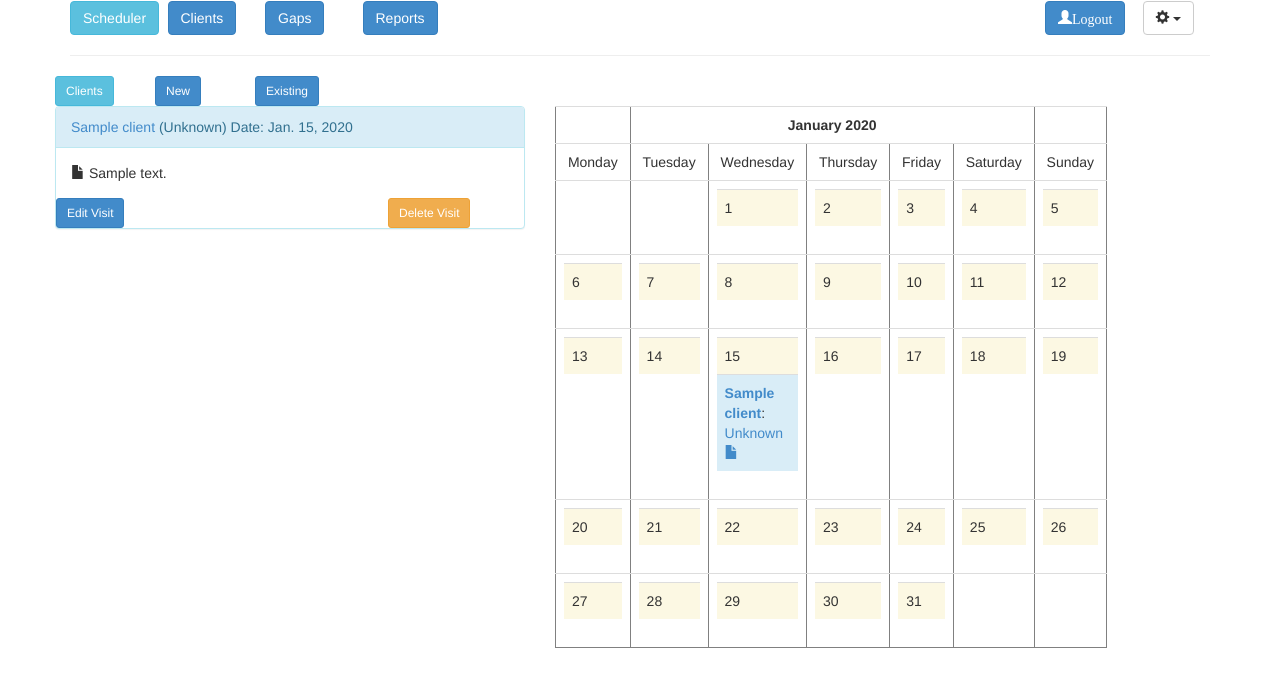
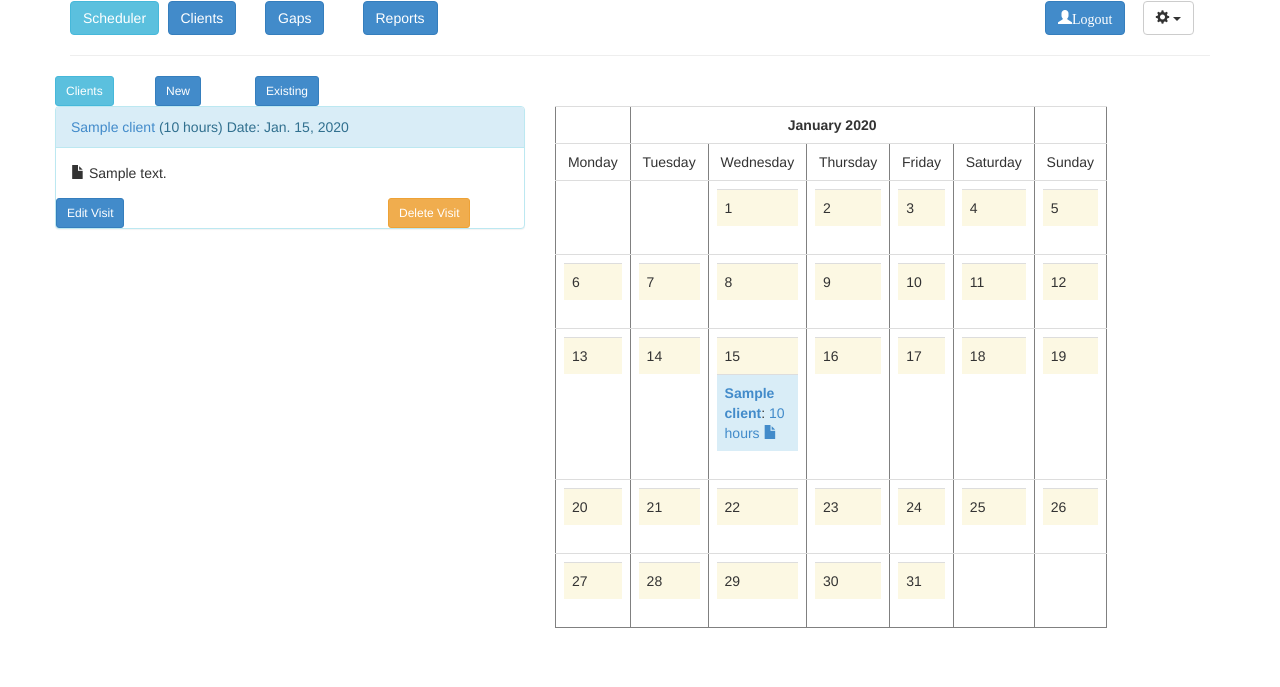
Before and after one commit to dwagon/Scheduler, a Django app: page /visit/1/ in a window 1280 px wide. Shown: the top 687 px of the page. Run offline with Django 3.2, Linux system fonts and the light colour scheme; a user stored in the database is signed in; tables that the repository leaves empty hold one stand-in row (values such as "Sample post"); parts of the project's set-up code (start-up, migrations or seed data) failed here and were passed over; some libraries are stand-ins or nearby versions.

Commit message:
Convert duration from a choices field to a straight int - Issue 15

```diff
--- a/scheduler/client/models.py
+++ b/scheduler/client/models.py
@@ -4,10 +4,6 @@ import datetime
 DOW_CHOICES = (
     (0, 'Monday'), (1, 'Tuesday'), (2, 'Wednesday'), (3, 'Thursday'),
     (4, 'Friday'), (5, 'Saturday'), (6, 'Sunday'), (7, 'Anyday'))
-
-DUR_CHOICES = (
-    (0, 'Unknown'), (1, 'Hour'), (2, '1/4 Day'), (3, '1/3 Day'),
-    (4, '1/2 Day'), (9, 'Full Day'))
 
 
 ################################################################################
@@ -17,7 +13,7 @@ class Client(models.Model):
     name = models.CharField(max_length=200, unique=True)
     regularity = models.PositiveSmallIntegerField(help_text="How many weeks between visits")
     dayofweek = models.SmallIntegerField(choices=DOW_CHOICES)
-    duration = models.SmallIntegerField(choices=DUR_CHOICES)
+    duration = models.SmallIntegerField(default=0, help_text="Number of hours per visit")
     note = models.CharField(max_length=250, blank=True)
     flexible = models.BooleanField(default=False)   # Legacy
     startdate = models.DateField(null=True, default=None, help_text="Schedule visits from this date (YYYY-MM-DD)")
--- a/scheduler/client/templates/client/client_view.html
+++ b/scheduler/client/templates/client/client_view.html
@@ -3,7 +3,7 @@
     <div class="panel-body">
     Every {{client.regularity}} weeks
     {{client.get_dayofweek_display}}
-    for {{client.get_duration_display}}
+    for {{client.duration}} hours
     <br>
     {% if client.startdate or client.enddate %}
         Date Range: {{client.daterange}}
--- a/scheduler/report/templates/report/customer_report.html
+++ b/scheduler/report/templates/report/customer_report.html
@@ -2,13 +2,13 @@
 {% block report_content %}
 <div class="table-responsive">
 <table class="table table-striped"">
-    <tr><th>Client</th> <th>Regularity</th> <th>Day of Week</th> <th>Duration</th> <th>Dates</th> <th>Notes</th></tr>
+    <tr><th>Client</th> <th>Regularity</th> <th>Day of Week</th> <th>Duration (hrs)</th> <th>Dates</th> <th>Notes</th></tr>
     {% for client in clients %}
         <tr>
         <td><a href="{% url 'clientDetail' client.id %}">{{client.name}}</a></td>
         <td>{{client.regularity}}</td>
         <td>{{client.get_dayofweek_display}}</td>
-        <td>{{client.get_duration_display}}</td>
+        <td>{{client.duration}}</td>
         <td>{{client.daterange}}</td>
         <td>{{client.note}}</td>
         </tr>
--- a/scheduler/report/templates/report/month.html
+++ b/scheduler/report/templates/report/month.html
@@ -58,7 +58,7 @@
                             {% endif %}
                         >
                             <a href="{% url "clientDetail" visit.client.id %}"><b>{{ visit.client.name }}</b></a>:
-                            <a href="{% url "visitDetail" visit.id %}">{{visit.client.get_duration_display }} {% if visit.note %} <span class="glyphicon glyphicon-file"></span> {% endif %}</a>
+                            <a href="{% url "visitDetail" visit.id %}">{{visit.client.duration}} hours {% if visit.note %} <span class="glyphicon glyphicon-file"></span> {% endif %}</a>
                             </font>
                         </td>
                     </tr>
--- a/scheduler/visit/templates/visit/visit_detail.html
+++ b/scheduler/visit/templates/visit/visit_detail.html
@@ -8,7 +8,7 @@
                 <div class="panel panel-info">
                     <div class="panel-heading">
                         <a href="{% url 'clientDetail' visit.client.id %}">{{visit.client}}</a>
-                        ({{visit.client.get_duration_display}})
+                        ({{visit.client.duration}} hours)
                         Date: {{visit.date}}
                     </div>
                     <div class="panel-body">
```
